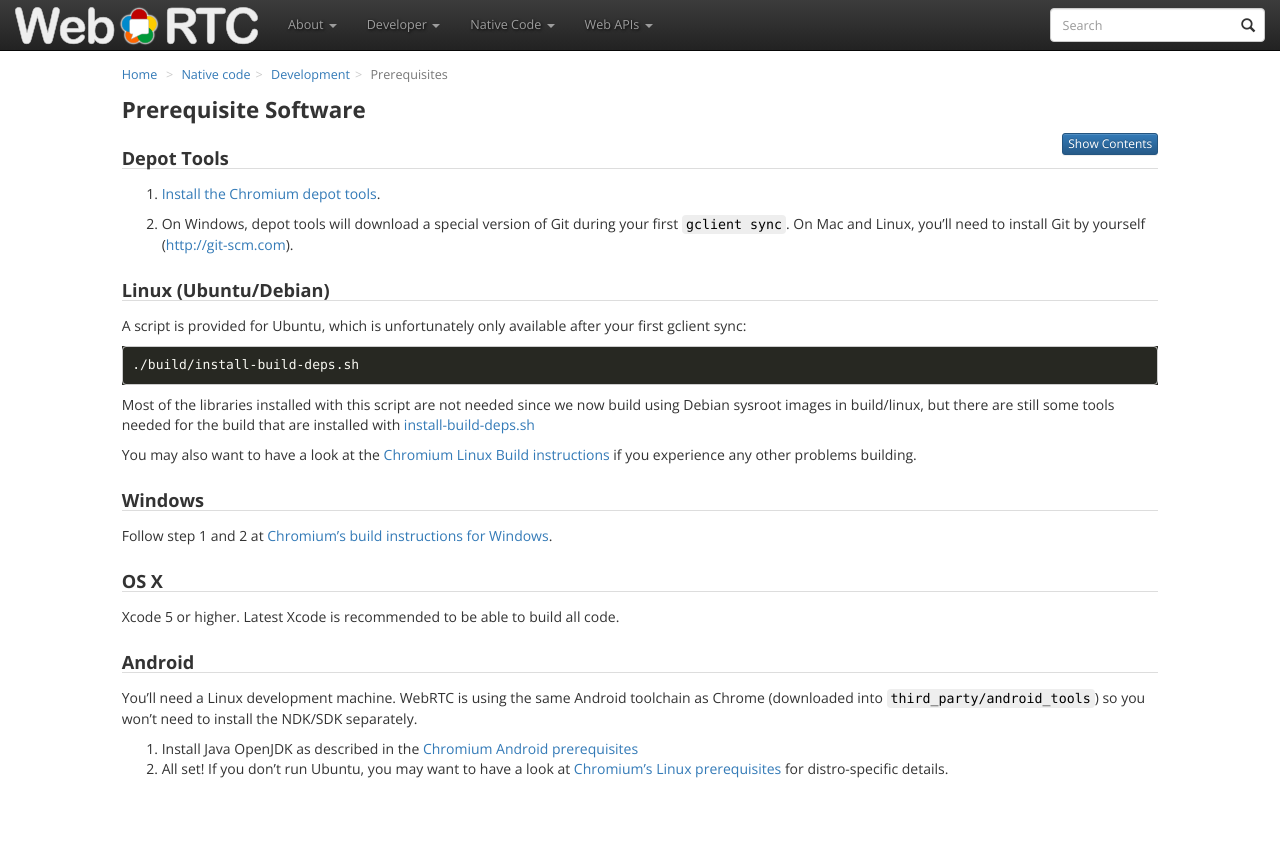
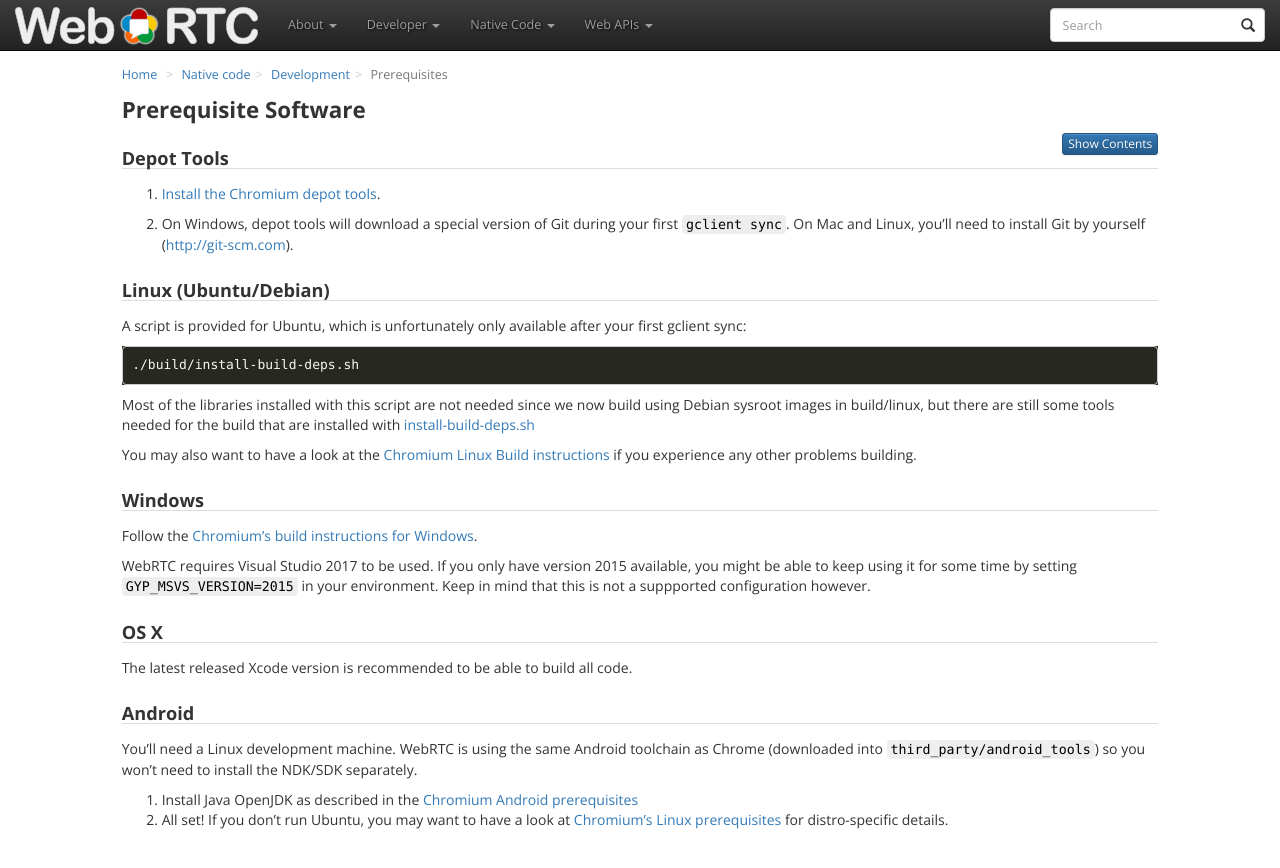
Before and after one commit to webrtc/webrtc-org, a Jekyll site: the page built from native-code/development/prerequisite-sw/index.md, in a window 1280 px wide and 900 px high. Shown: the top 868 px of the window. Built offline with Jekyll 4.4.1, drawn with Linux system fonts in a browser that asks for light colours; nearby versions of some CDN libraries.

Commit message:
Update instructions regarding MSVS 2017.

```diff
--- a/native-code/development/prerequisite-sw/index.md
+++ b/native-code/development/prerequisite-sw/index.md
@@ -40,12 +40,17 @@ if you experience any other problems building.
 
 ### Windows
 
-Follow step 1 and 2 at [Chromium's build instructions for Windows][4].
+Follow the [Chromium's build instructions for Windows][4].
+
+WebRTC requires Visual Studio 2017 to be used. If you only have version 2015
+available, you might be able to keep using it for some time by setting
+`GYP_MSVS_VERSION=2015` in your environment. Keep in mind that this is not a
+suppported configuration however.
 
 
 ### OS X
 
-Xcode 5 or higher. Latest Xcode is recommended to be able to build all code.
+The latest released Xcode version is recommended to be able to build all code.
 
 
 ### Android
```
